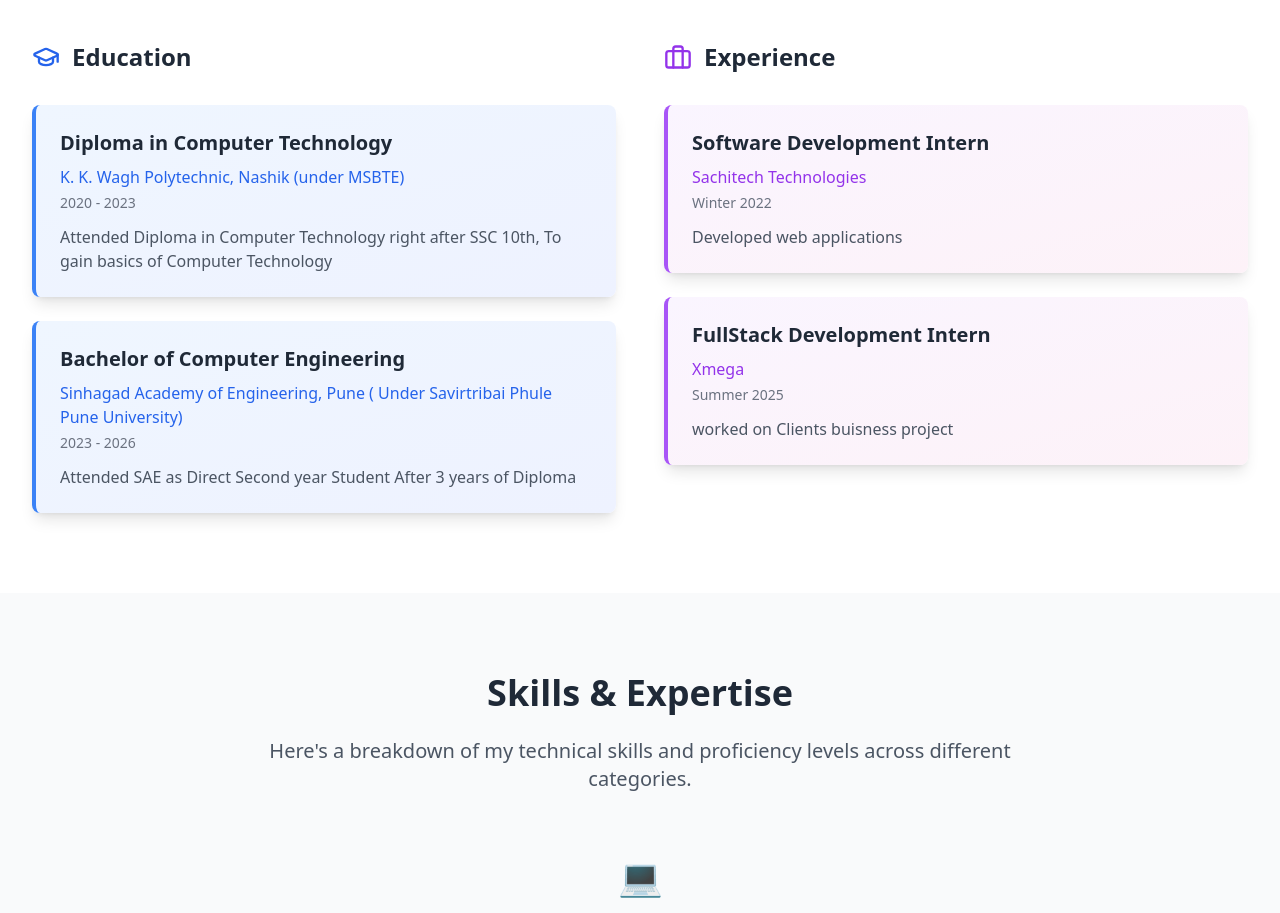
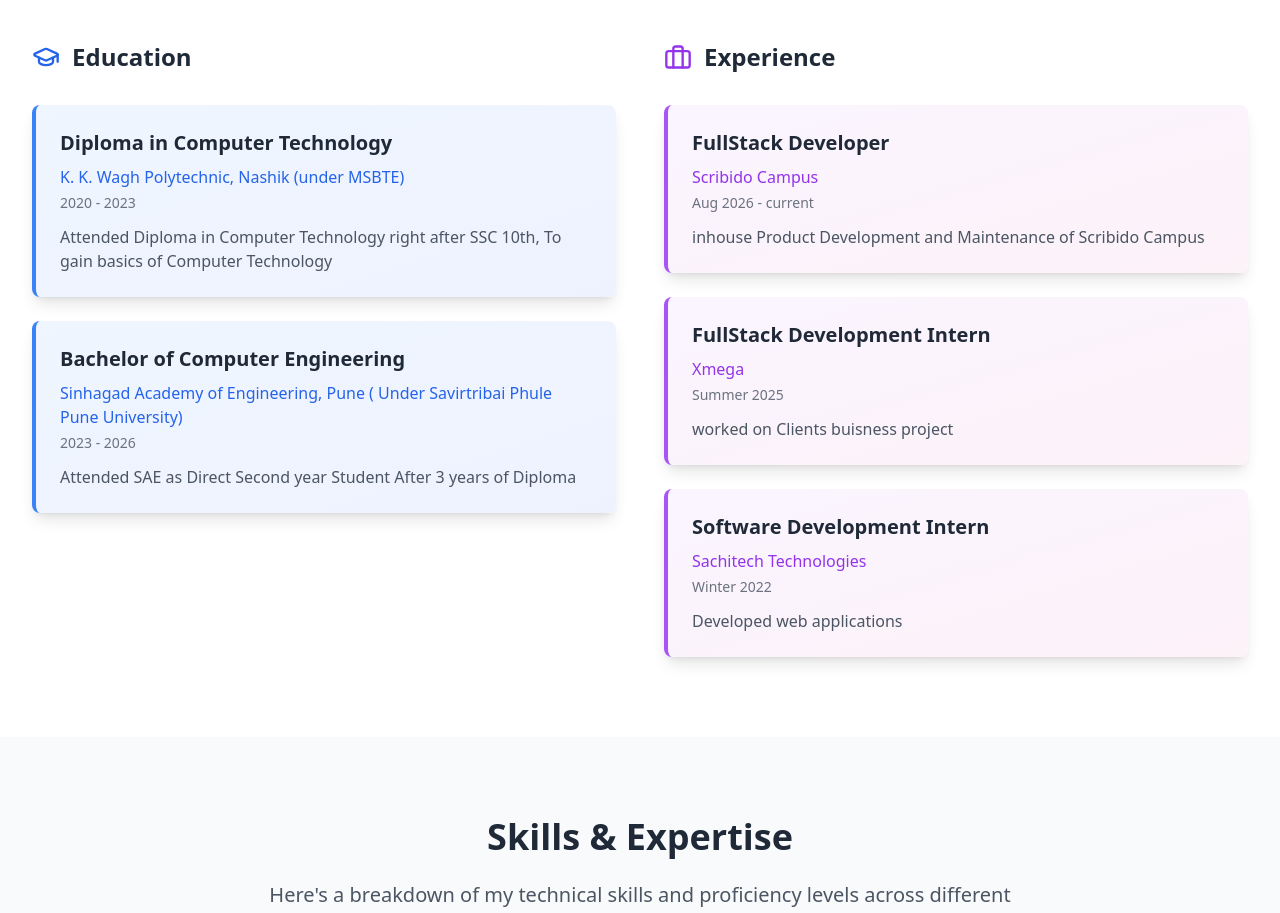
Before and after one commit to Rupesh0204/Portfolio, a React (Vite) app: page / in a window 1280 px wide. Shown: the part 1220-2133 px from the top of the page. Built offline with nearby package versions, Linux system fonts and the light colour scheme.

Commit message:
added updated Resume and some educational as well as Professiobal details

```diff
--- a/src/sections/About.tsx
+++ b/src/sections/About.tsx
@@ -8,6 +8,8 @@ interface CardData {
   institution: string;
   period: string;
   description: string;
+  Percenage?: string;
+  CGPA?: string;
 }
 
 const About: React.FC = () => {
@@ -18,6 +20,7 @@ const About: React.FC = () => {
       institution: 'K. K. Wagh Polytechnic, Nashik (under MSBTE)',
       period: '2020 - 2023',
       description: 'Attended Diploma in Computer Technology right after SSC 10th, To gain basics of Computer Technology',
+      Percenage: '85.60%',
     },
      {
       id: 2,
@@ -25,23 +28,32 @@ const About: React.FC = () => {
       institution: 'Sinhagad Academy of Engineering, Pune ( Under Savirtribai Phule Pune University)',
       period: '2023 - 2026',
       description: 'Attended SAE as Direct Second year Student After 3 years of Diploma',
+      CGPA: '8.28',
     },
   ]);
 
   const [internshipData, setInternshipData] = useState<CardData[]>([
     {
       id: 1,
-      title: 'Software Development Intern',
-      institution: 'Sachitech Technologies',
-      period: 'Winter 2022',
-      description: 'Developed web applications',
+      title: 'FullStack Developer',
+      institution: 'Scribido Campus',
+      period: ' Aug 2026 - current',
+      description: 'inhouse Product Development and Maintenance of Scribido Campus',
     },
-     {
+    {
       id: 2,
       title: 'FullStack Development Intern',
       institution: 'Xmega',
       period: 'Summer 2025',
       description: 'worked on Clients buisness project',
+    },
+     {
+      id: 3,
+      title: 'Software Development Intern',
+      institution: 'Sachitech Technologies',
+      period: 'Winter 2022',
+      description: 'Developed web applications',
+
     },
   ]);
 
```
Also changed, not shown: 2 other files (tests, documents, lock files or other folders).
